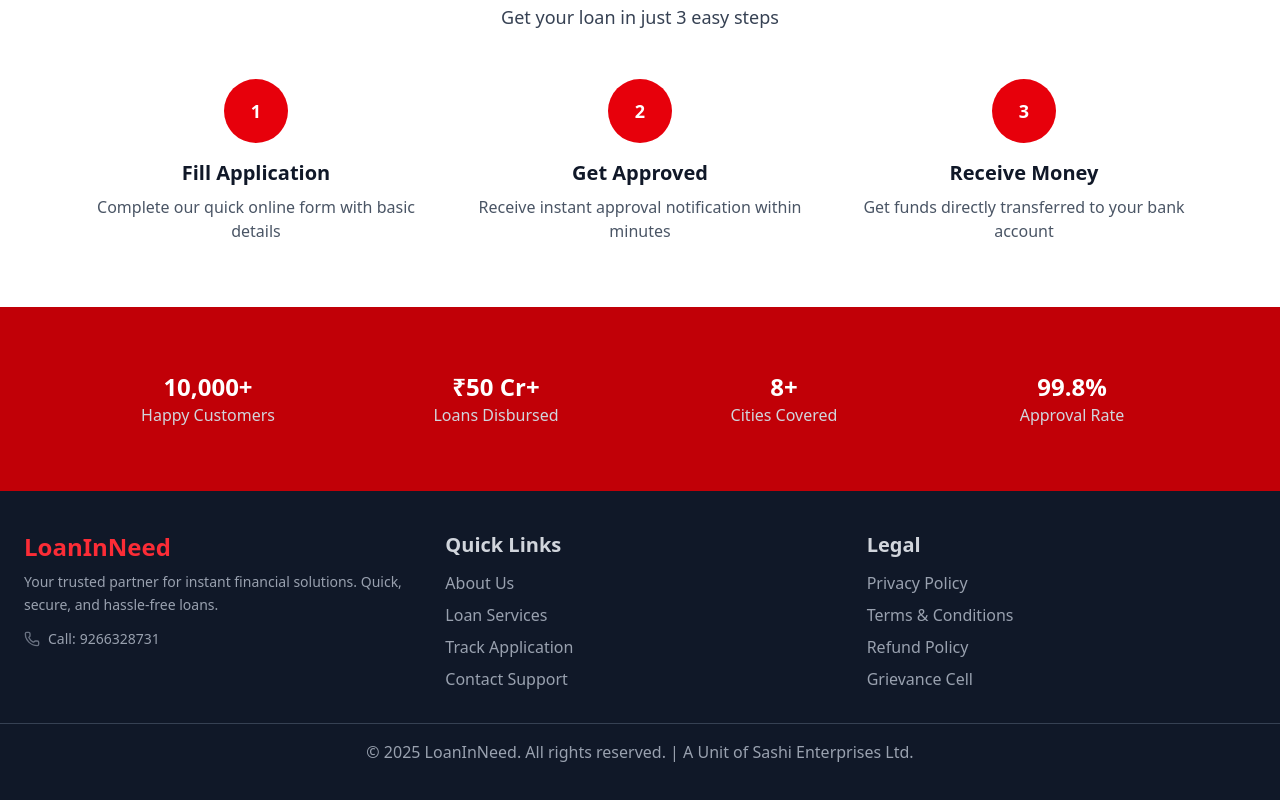
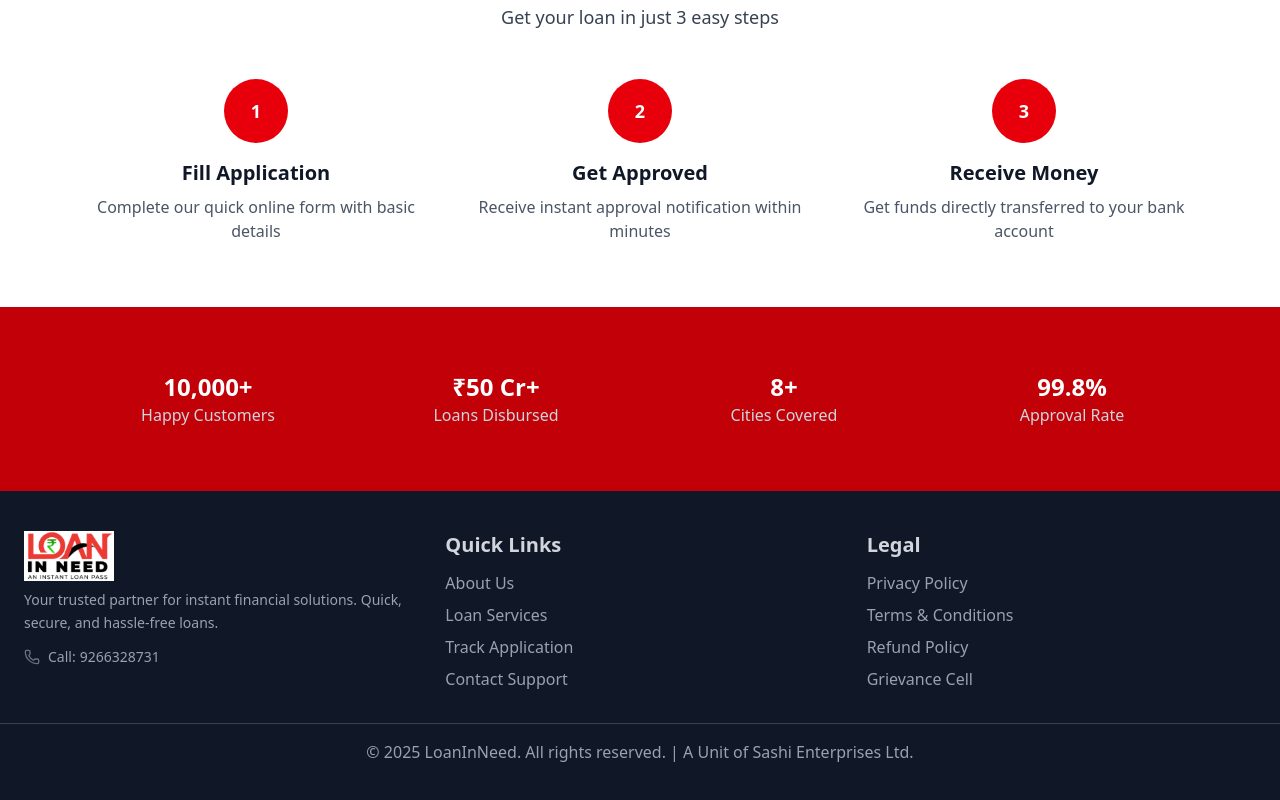
Before and after one commit to scalenowtech-com/loan-landing-page, a Next.js app in the folder loan-landing-frontend/: page / in a window 1280 px wide. Shown: the part 1649-2449 px from the top of the page. Built offline with nearby package versions, Linux system fonts and the light colour scheme.

Commit message:
add logo to footer

```diff
--- a/loan-landing-frontend/src/components/Footer.tsx
+++ b/loan-landing-frontend/src/components/Footer.tsx
@@ -1,24 +1,19 @@
 "use client";
 import { Phone } from "lucide-react";
-import { pacifico } from "@/lib/fonts";
-import { usePathname } from "next/navigation";
+import Image from "next/image";
+import Link from "next/link";
 
 export default function Footer() {
-    const pathname = usePathname();
-  const isHome = pathname === "/";
   return (
     <>
       <footer className="bg-gray-900 text-gray-300 py-10">
         <div className="max-w-7xl mx-auto px-6 grid grid-cols-1 md:grid-cols-3 gap-8">
           {/* Left Section */}
           <div>
-            <h2
-        className={`text-2xl font-semibold text-red-500 ${
-          isHome ? "" : pacifico.className
-        }`}
-      >
-        LoanInNeed
-      </h2>
+            {/* Logo */}
+        <Link href="/" className="flex items-center">
+          <Image src="/logo1.png" alt="Loan In Need Logo" width={90} height={18} priority />
+        </Link>
             <p className="mt-2 text-sm text-gray-400 leading-relaxed">
               Your trusted partner for instant financial solutions. Quick,
               secure, and hassle-free loans.
--- a/loan-landing-frontend/src/lib/fonts.ts
+++ /dev/null
@@ -1,6 +0,0 @@
-import { Pacifico } from "next/font/google";
-
-export const pacifico = Pacifico({
-  subsets: ["latin"],
-  weight: "400",
-});
```
Also changed, not shown: loan-landing-frontend/public/logo.png, loan-landing-frontend/public/logo1.png (added).
